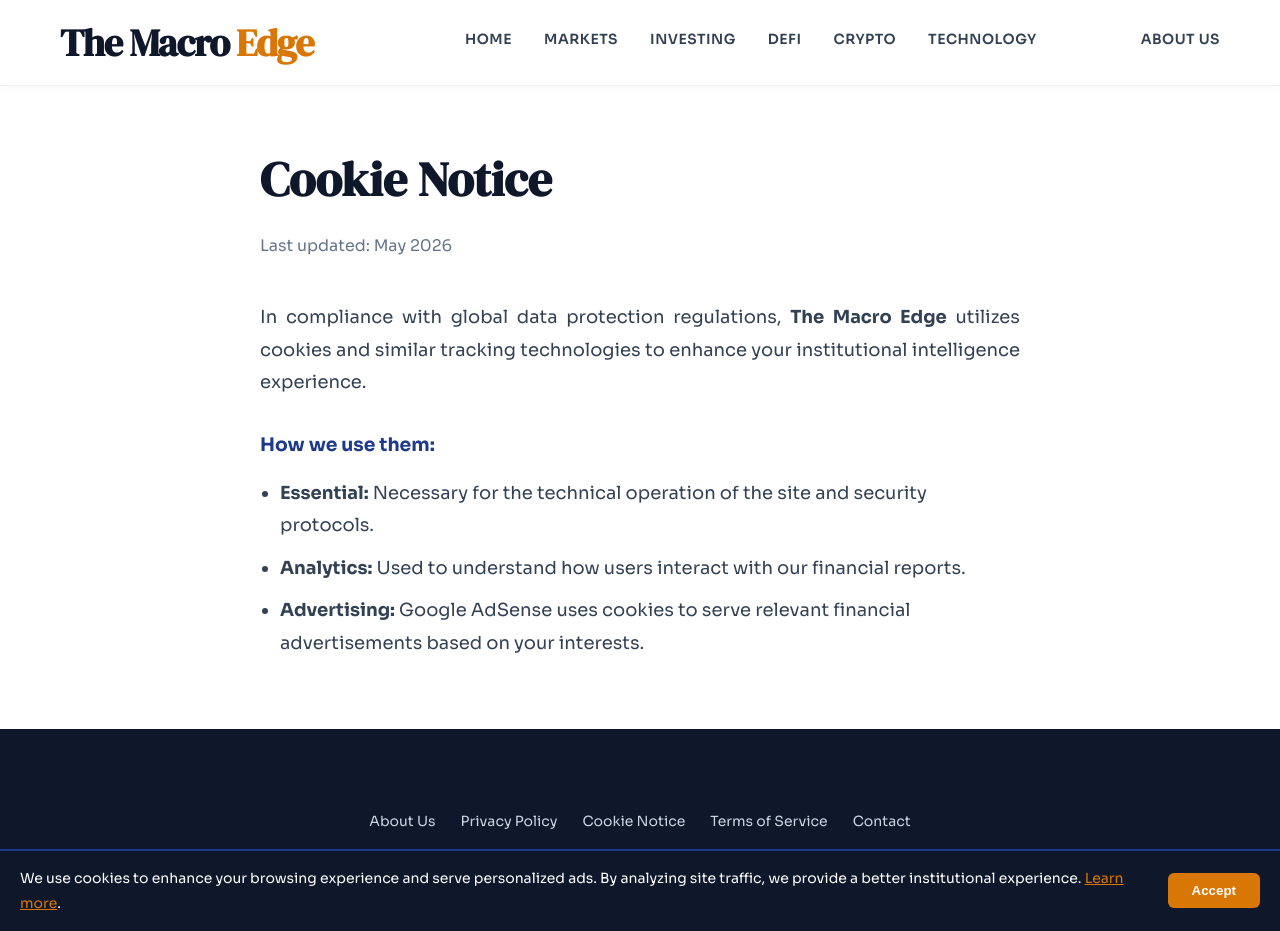
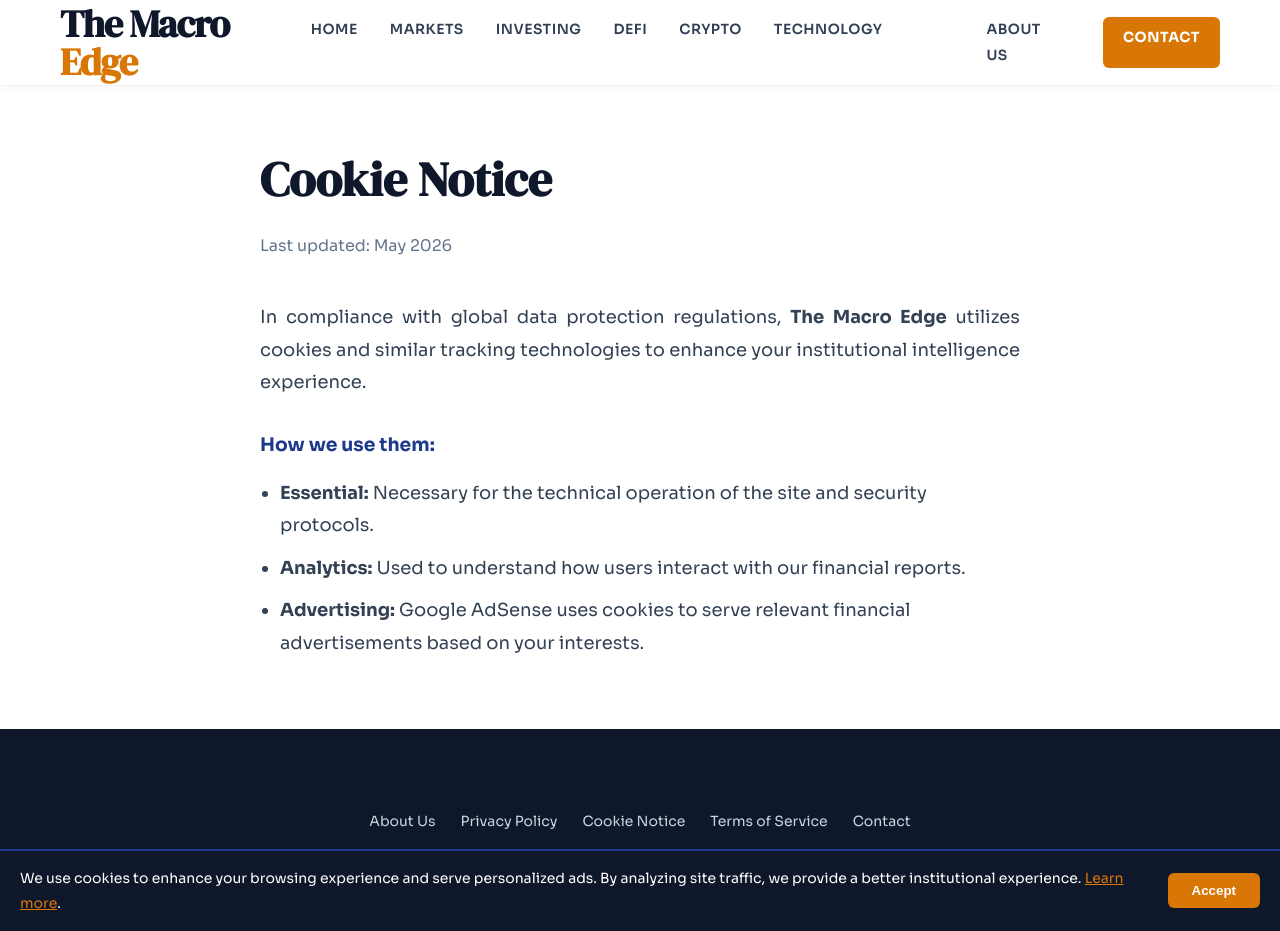
Before and after one commit to Frixx55/FinanceWorld, a Jekyll site: the page built from cookies.md, in a window 1280 px wide and 931 px high. Built offline with Jekyll 4.4.1, drawn with Linux system fonts in a browser that asks for light colours.

Commit message:
Update default.html

```diff
--- a/_layouts/default.html
+++ b/_layouts/default.html
@@ -51,6 +51,23 @@
     nav { display: flex; gap: 32px; margin-left: auto; }
     nav a { color: var(--text2); font-size: 14px; font-weight: 600; text-transform: uppercase; letter-spacing: 0.5px; }
     nav a:hover { color: var(--accent2); }
+    /* BOTÓN CONTACTO VIP */
+    .nav-contact-btn {
+      background-color: #d97706;
+      color: #ffffff !important;
+      padding: 8px 20px;
+      border-radius: 6px;
+      font-weight: 700;
+      text-decoration: none;
+      transition: background-color 0.3s ease, transform 0.2s ease;
+      margin-left: 15px;
+    }
+
+    .nav-contact-btn:hover {
+      background-color: #b45309;
+      color: #ffffff !important;
+      transform: translateY(-2px);
+    }
 
     /* MAIN CONTAINER */
     .container { max-width: 1200px; margin: 0 auto; padding: 0 20px; padding-bottom: 60px; flex: 1; width: 100%;}
@@ -169,6 +186,7 @@
       <a href="{{ '/technology/' | relative_url }}" class="nav-link">Technology</a>
       <hr style="border: 0; border-top: 1px solid rgba(0,0,0,0.1); margin: 15px 20px;">
 <a href="/about/">ABOUT US</a>
+<a href="/contact/" class="nav-contact-btn">CONTACT</a>
     </nav>
     <div id="mobile-icon" onclick="toggleMobileMenu()">☰</div>
   </div>
```
